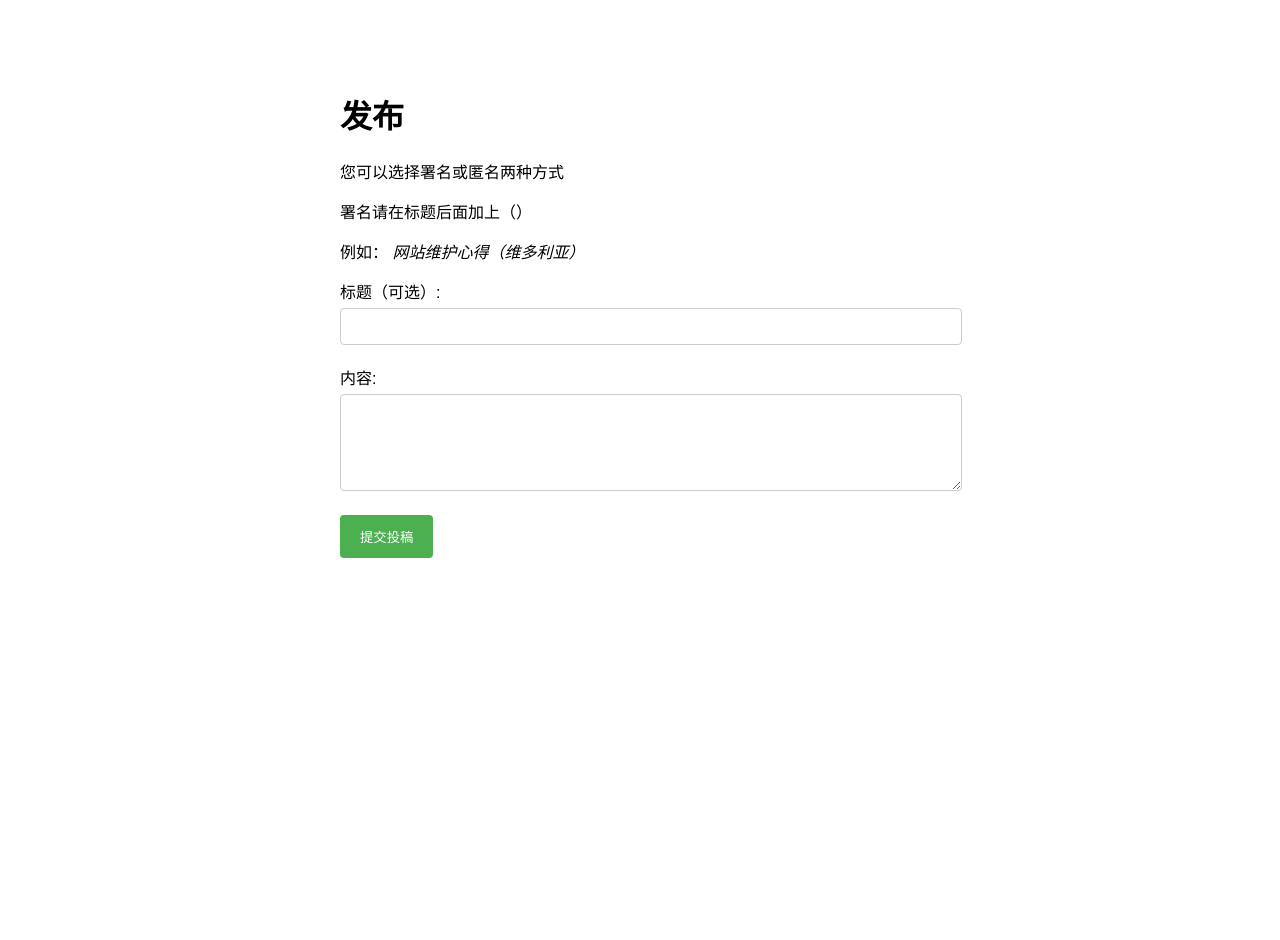
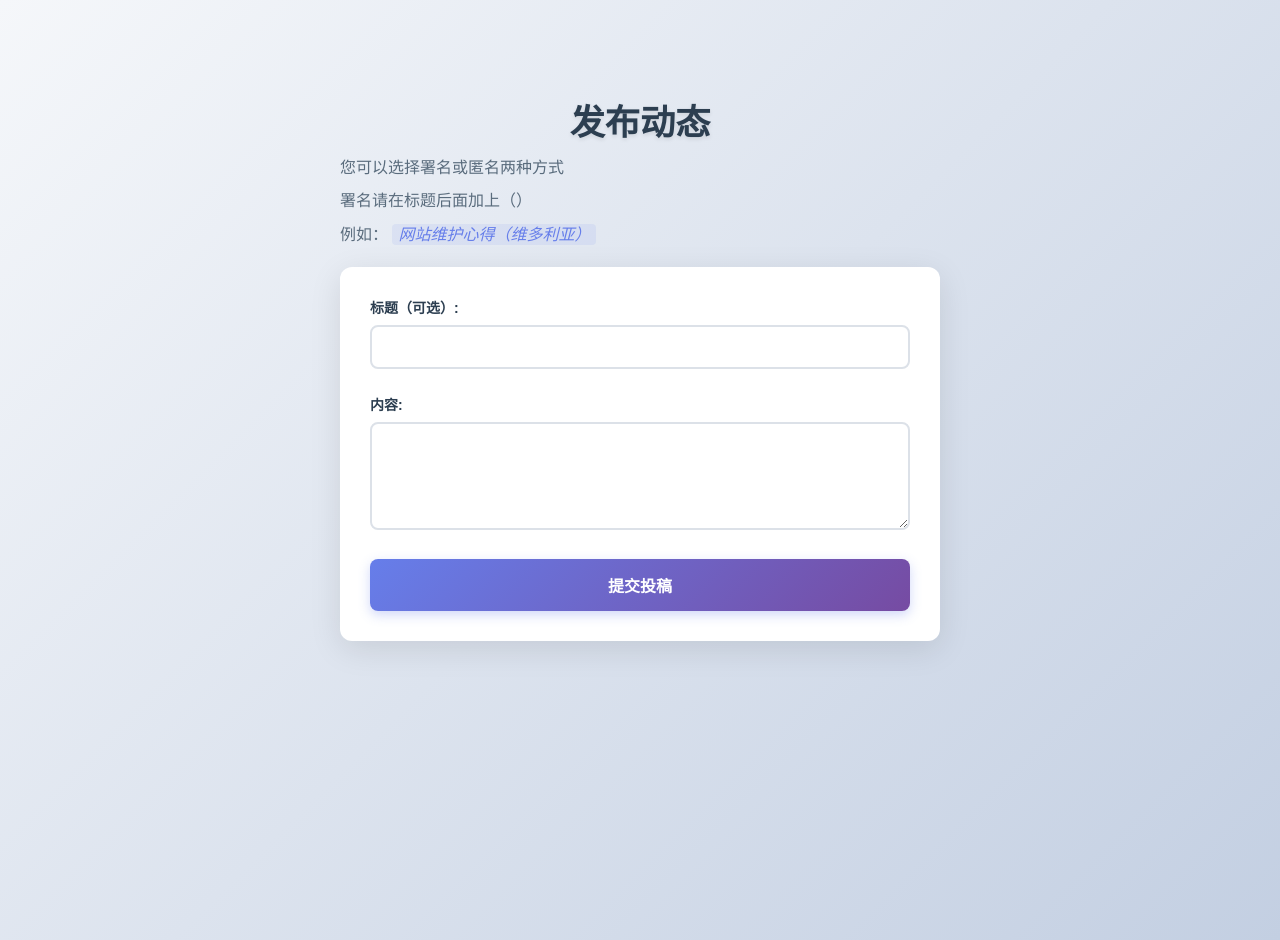
Before and after one commit to ExtrmelyLazy/CatHouse, a plain HTML site: page email.html in a window 1280 px wide. Before the commit the page ends 800 px from the top, so only its background shows below. Drawn offline with nearby package versions, Linux system fonts and the light colour scheme.

Commit message:
Update email.html

```diff
--- a/email.html
+++ b/email.html
@@ -4,14 +4,131 @@
     <meta charset="UTF-8">
     <meta name="viewport" content="width=device-width, initial-scale=1.0">
     <link rel="stylesheet" type="text/css" link="style/style1.css">
-    <title>投稿箱</title>
+    <title>发布动态</title>
     <style>
-        body { font-family: sans-serif; max-width: 600px; margin: 50px auto; padding: 20px; }
-        .form-group { margin-bottom: 20px; }
-        label { display: block; margin-bottom: 5px; }
-        input, textarea { width: 100%; padding: 10px; border: 1px solid #ccc; border-radius: 4px; }
-        button { background-color: #4CAF50; color: white; padding: 12px 20px; border: none; border-radius: 4px; cursor: pointer; }
-        #statusMessage { margin-top: 15px; }
+        /* 新的CSS样式 */
+        body {
+            font-family: 'Microsoft YaHei', sans-serif;
+            max-width: 600px;
+            margin: 50px auto;
+            padding: 20px;
+            background: linear-gradient(135deg, #f5f7fa 0%, #c3cfe2 100%);
+            min-height: 100vh;
+        }
+
+        .basic {
+            color: #2c3e50;
+            text-align: center;
+            margin-bottom: 10px;
+            font-size: 2.2em;
+            font-weight: bold;
+            text-shadow: 0 2px 4px rgba(0,0,0,0.1);
+        }
+
+        p {
+            color: #5a6c7d;
+            line-height: 1.6;
+            margin: 8px 0;
+        }
+
+        i {
+            color: #667eea;
+            font-style: italic;
+            background: rgba(102, 126, 234, 0.1);
+            padding: 2px 6px;
+            border-radius: 4px;
+        }
+
+        .form-group {
+            margin-bottom: 25px;
+        }
+
+        label {
+            display: block;
+            margin-bottom: 8px;
+            color: #2c3e50;
+            font-weight: 600;
+            font-size: 14px;
+        }
+
+        input, textarea {
+            width: 100%;
+            padding: 12px 15px;
+            border: 2px solid #dce1e8;
+            border-radius: 8px;
+            font-family: 'Microsoft YaHei', sans-serif;
+            font-size: 14px;
+            transition: all 0.3s ease;
+            background: white;
+            box-sizing: border-box;
+        }
+
+        input:focus, textarea:focus {
+            outline: none;
+            border-color: #667eea;
+            box-shadow: 0 0 0 3px rgba(102, 126, 234, 0.1);
+            transform: translateY(-1px);
+        }
+
+        button {
+            background: linear-gradient(135deg, #667eea 0%, #764ba2 100%);
+            color: white;
+            padding: 14px 30px;
+            border: none;
+            border-radius: 8px;
+            cursor: pointer;
+            font-size: 16px;
+            font-weight: 600;
+            width: 100%;
+            transition: all 0.3s ease;
+            box-shadow: 0 4px 12px rgba(102, 126, 234, 0.3);
+        }
+
+        button:hover {
+            transform: translateY(-2px);
+            box-shadow: 0 6px 20px rgba(102, 126, 234, 0.4);
+        }
+
+        button:active {
+            transform: translateY(0);
+        }
+
+        #statusMessage {
+            margin-top: 20px;
+            padding: 12px;
+            border-radius: 6px;
+            text-align: center;
+            font-weight: 500;
+        }
+
+        /* 响应式设计 */
+        @media (max-width: 768px) {
+            body {
+                margin: 20px auto;
+                padding: 15px;
+            }
+
+            .basic {
+                font-size: 1.8em;
+            }
+
+            input, textarea {
+                padding: 10px 12px;
+            }
+
+            button {
+                padding: 12px 20px;
+            }
+        }
+
+        /* 表单容器美化 */
+        #contact-form {
+            background: white;
+            padding: 30px;
+            border-radius: 12px;
+            box-shadow: 0 8px 32px rgba(0, 0, 0, 0.1);
+            margin-top: 20px;
+        }
     </style>
     <!-- 1. 引入 EmailJS 的 SDK -->
     <script type="text/javascript" src="https://cdn.jsdelivr.net/npm/@emailjs/browser@3/dist/email.min.js"></script>
@@ -23,7 +140,7 @@
     </script>
 </head>
 <body>
-    <h1 class="basic">发布</h1>
+    <h1 class="basic">发布动态</h1>
     <p>您可以选择署名或匿名两种方式</p>
     <p>署名请在标题后面加上（）</p>
     <p>例如： <i>网站维护心得（维多利亚）</i></p>
@@ -51,7 +168,7 @@
             // 阻止表单默认的提交行为
             event.preventDefault();
 
-            // 显示“发送中”状态
+            // 显示"发送中"状态
             statusMessage.textContent = "正在发送...";
             statusMessage.style.color = "blue";
 
```
